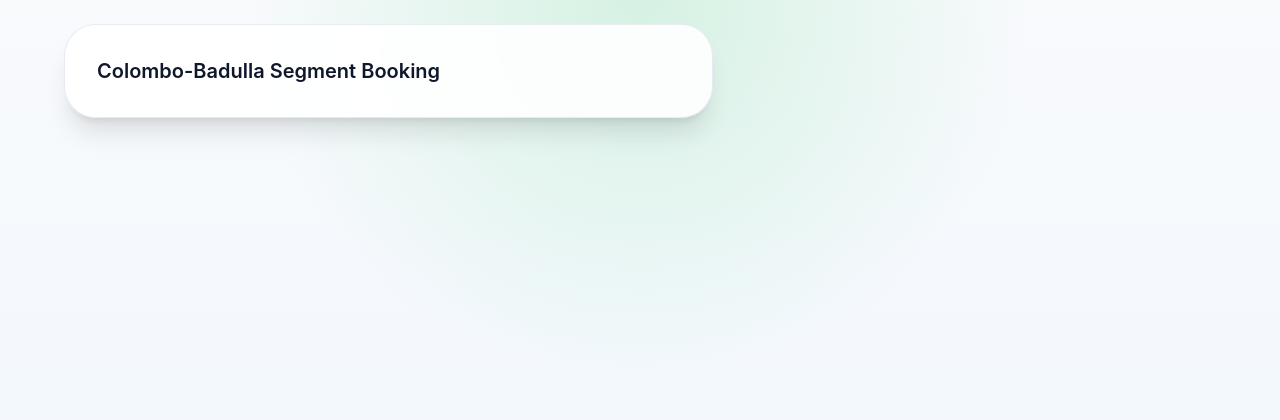
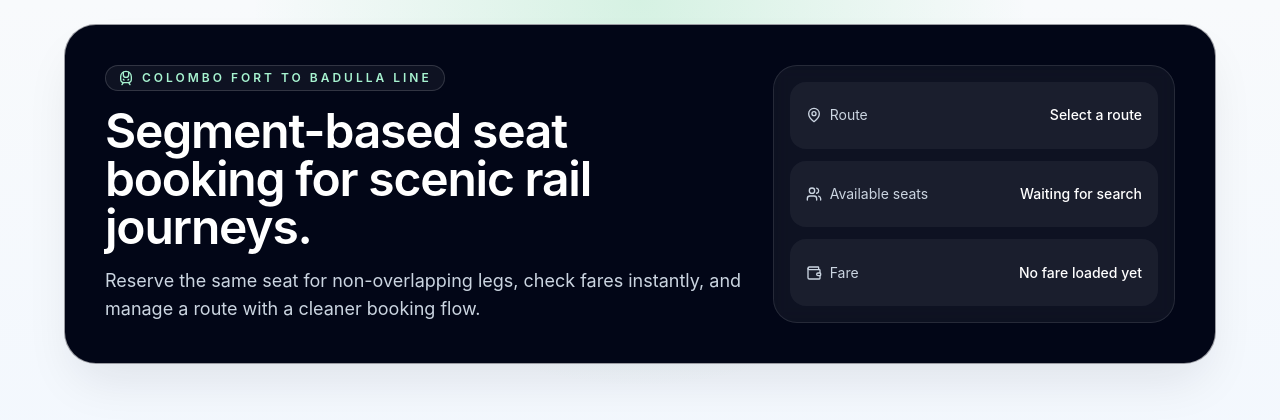
Before and after one commit to shantosh-m/Segment-Based-Train-Seat-Booking-System, a React (Vite) app in the folder frontend/: page / in a window 1280 px wide. Shown: the top 420 px of the page. Built offline with nearby package versions, Linux system fonts and the light colour scheme.

Commit message:
header component with route badge and staff authentication toggle created.
Dark header banner in App.jsx with station summary indicators added.

```diff
--- a/frontend/src/App.jsx
+++ b/frontend/src/App.jsx
@@ -1,23 +1,53 @@
 import React, { useState } from "react";
+import { MapPin, TrainFront, Users, Wallet } from "lucide-react";
 
 export default function App() {
   const [stations, setStations] = useState([]);
   const [origin, setOrigin] = useState("");
   const [destination, setDestination] = useState("");
-  const [travelDate, setTravelDate] = useState("");
   const [seats, setSeats] = useState([]);
-  const [selectedSeat, setSelectedSeat] = useState(null);
-  const [passengerName, setPassengerName] = useState("");
-  const [message, setMessage] = useState({ text: "", type: "" });
+  const [fare, setFare] = useState(null);
 
   return (
     <div className="min-h-screen bg-[radial-gradient(circle_at_top,_rgba(34,197,94,0.16),_transparent_38%),linear-gradient(180deg,#f8fafc_0%,#eff6ff_100%)] px-4 py-6 text-slate-900 sm:px-6 lg:px-8">
       <div className="mx-auto flex min-h-[calc(100vh-3rem)] max-w-6xl flex-col gap-6">
-        <main className="grid gap-6 lg:grid-cols-[1.15fr_0.85fr]">
-          <div className="rounded-[2rem] border border-slate-200/80 bg-white/90 p-6 shadow-xl backdrop-blur sm:p-8">
-            <h2 className="text-xl font-semibold">Colombo-Badulla Segment Booking</h2>
+        <header className="overflow-hidden rounded-[2rem] border border-white/60 bg-slate-950 text-white shadow-2xl shadow-slate-900/10">
+          <div className="grid gap-6 px-6 py-8 lg:grid-cols-[1.6fr_1fr] lg:px-10 lg:py-10">
+            <div>
+              <div className="mb-4 inline-flex items-center gap-2 rounded-full border border-white/15 bg-white/5 px-3 py-1 text-xs font-semibold uppercase tracking-[0.25em] text-emerald-200">
+                <TrainFront className="h-4 w-4" />
+                Colombo Fort to Badulla line
+              </div>
+              <h1 className="max-w-2xl text-4xl font-semibold tracking-tight sm:text-5xl">
+                Segment-based seat booking for scenic rail journeys.
+              </h1>
+              <p className="mt-4 max-w-2xl text-base leading-7 text-slate-300 sm:text-lg">
+                Reserve the same seat for non-overlapping legs, check fares instantly, and manage a route with a cleaner booking flow.
+              </p>
+            </div>
+
+            <div className="grid gap-3 rounded-[1.5rem] border border-white/10 bg-white/5 p-4 backdrop-blur">
+              <div className="flex items-center justify-between rounded-2xl bg-white/5 px-4 py-3">
+                <span className="flex items-center gap-2 text-sm text-slate-300">
+                  <MapPin className="h-4 w-4" /> Route
+                </span>
+                <span className="text-sm font-medium">Select a route</span>
+              </div>
+              <div className="flex items-center justify-between rounded-2xl bg-white/5 px-4 py-3">
+                <span className="flex items-center gap-2 text-sm text-slate-300">
+                  <Users className="h-4 w-4" /> Available seats
+                </span>
+                <span className="text-sm font-medium">Waiting for search</span>
+              </div>
+              <div className="flex items-center justify-between rounded-2xl bg-white/5 px-4 py-3">
+                <span className="flex items-center gap-2 text-sm text-slate-300">
+                  <Wallet className="h-4 w-4" /> Fare
+                </span>
+                <span className="text-sm font-medium">No fare loaded yet</span>
+              </div>
+            </div>
           </div>
-        </main>
+        </header>
       </div>
     </div>
   );
```
